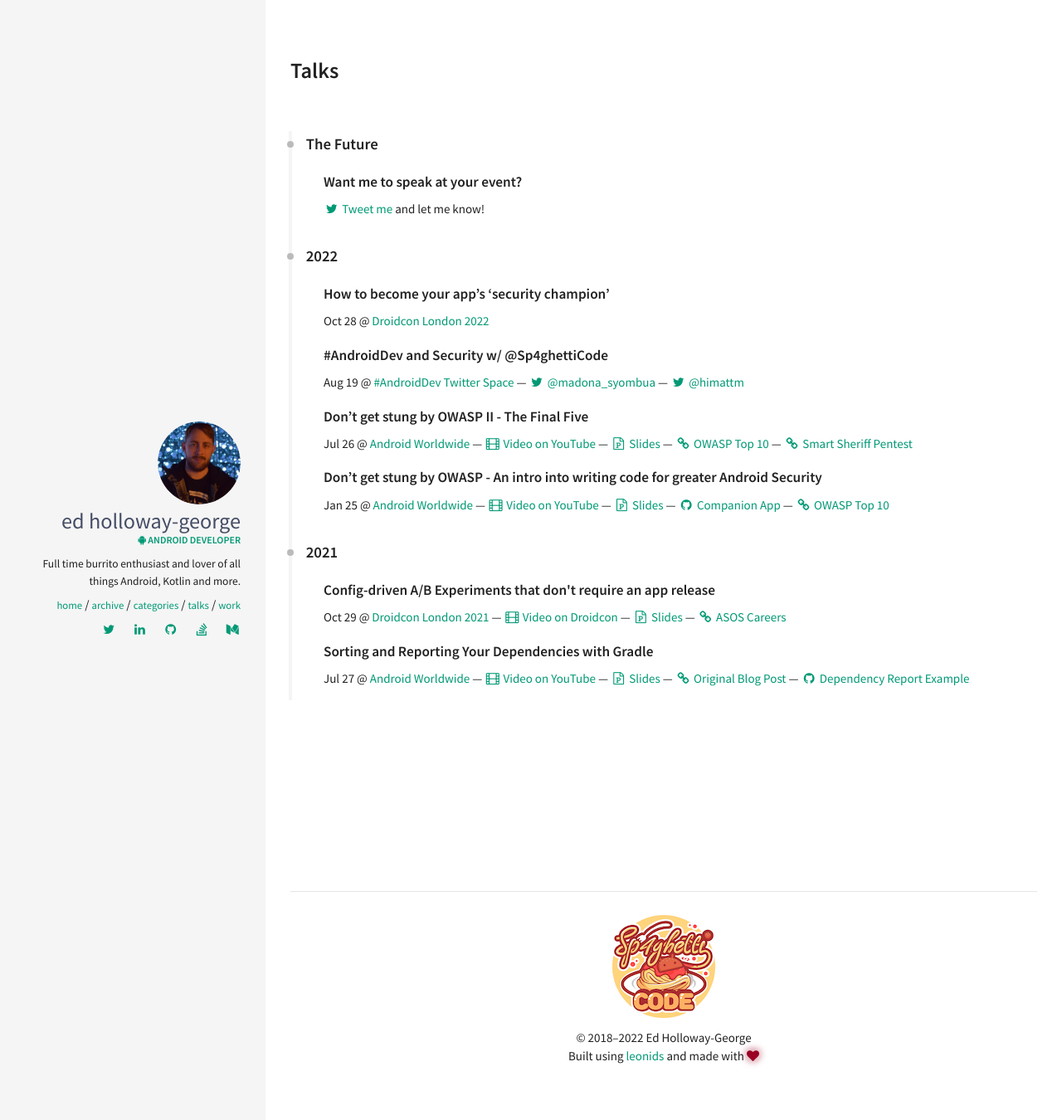
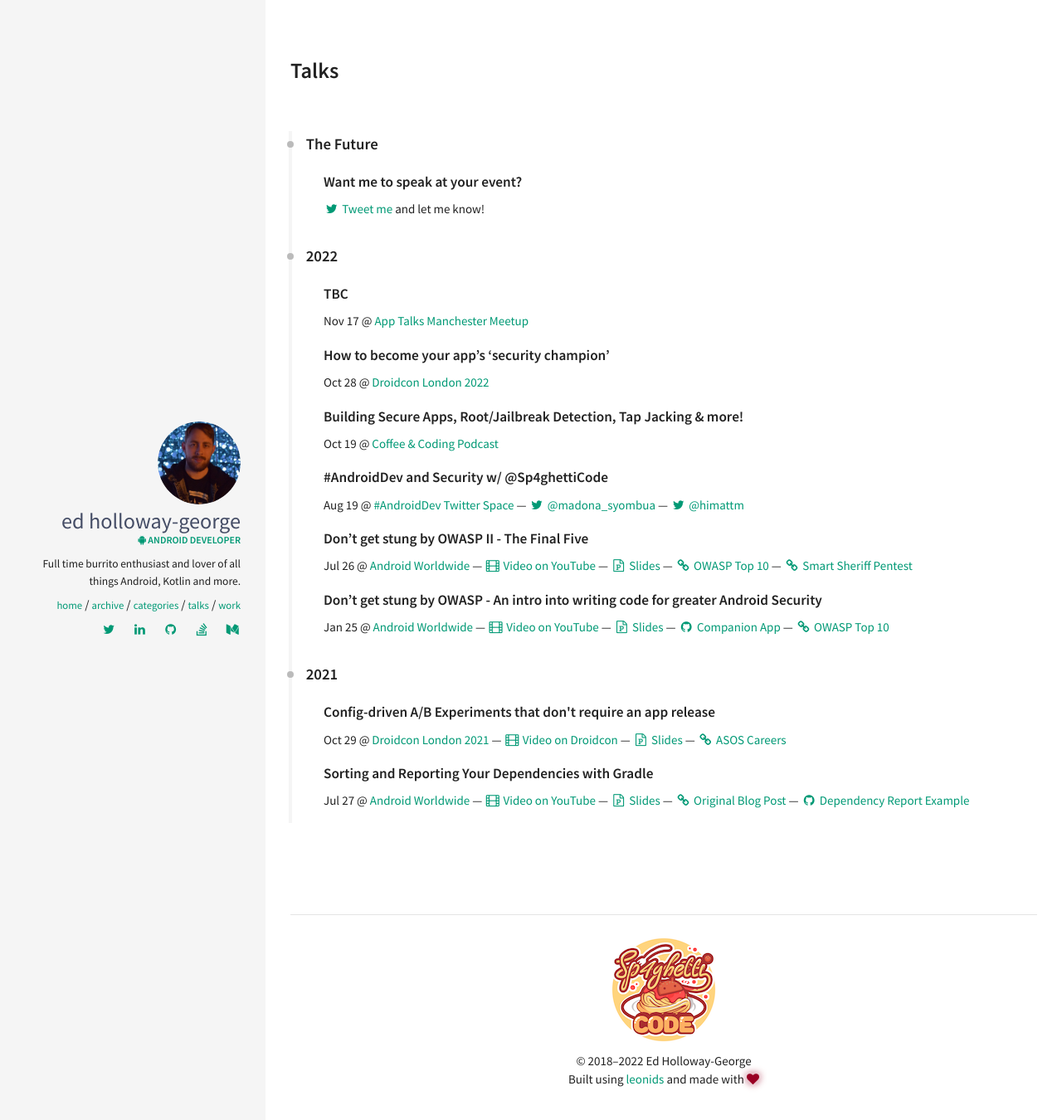
Before and after one commit to ed-george/ed-george.github.io, a Jekyll site: the page built from talks.html, in a window 1280 px wide. Shown: the top 1350 px of the page at 83% size. Built offline with Jekyll 4.4.1, drawn with Linux system fonts in a browser that asks for light colours.

Commit message:
Update upcoming talks

```diff
--- a/_data/index/talks.yaml
+++ b/_data/index/talks.yaml
@@ -15,11 +15,21 @@
 #   - title: Optional External link 2
 #     url: https://example.com
 #     icon: optional-icon
+- title: "TBC"
+  event:
+    title: "App Talks Manchester Meetup"
+    url: https://www.meetup.com/app-talks-manchester/events/289204450/
+    date: '2022-11-17'
 - title: "How to become your app’s ‘security champion’"
   event:
     title: "Droidcon London 2022"
     url: https://london.droidcon.com/ed-holloway-george
     date: '2022-10-28'
+- title: "Building Secure Apps, Root/Jailbreak Detection, Tap Jacking & more!"
+  event:
+    title: "Coffee & Coding Podcast"
+    url: https://coffeeandcodingpod.com/s3e5/
+    date: '2022-10-19'
 - title: "#AndroidDev and Security w/ @Sp4ghettiCode"
   event:
     title: "#AndroidDev Twitter Space"
```
